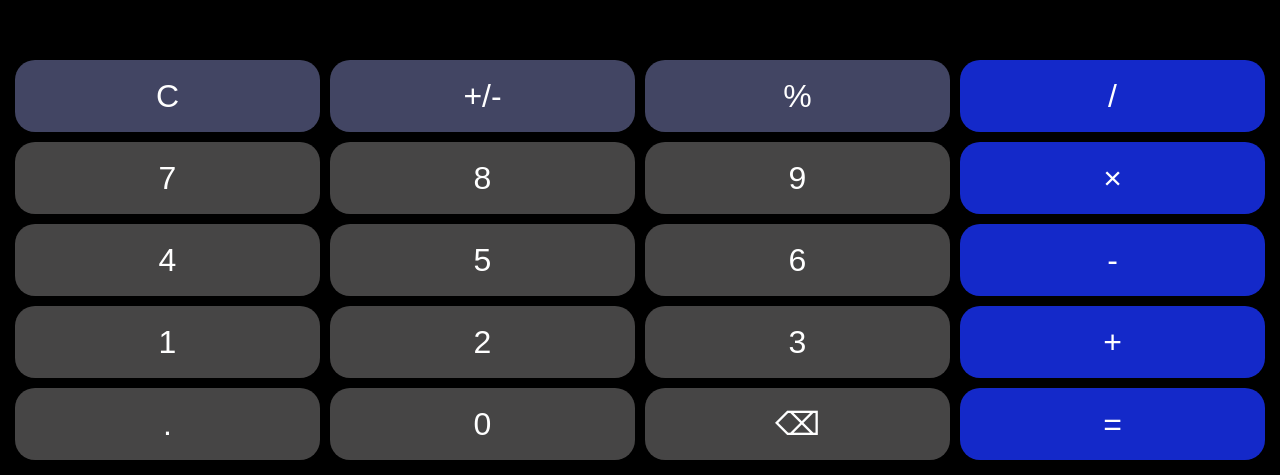
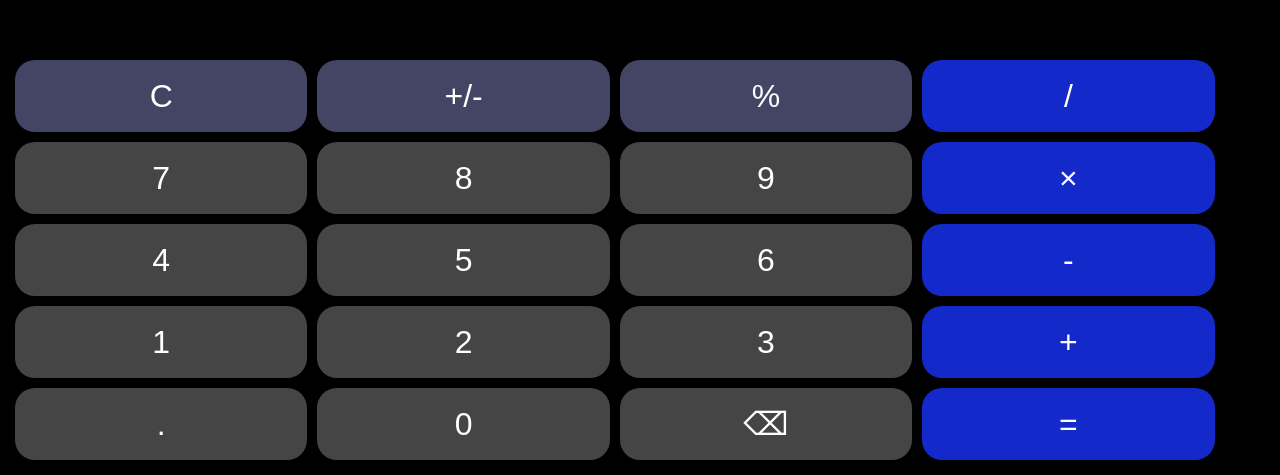
Before and after one commit to TobiasBuetschi/Calculator, a plain HTML site: page index.html in a window 1280 px wide. Shown: the part 325-800 px from the top of the page. Drawn offline with Linux system fonts and the light colour scheme.

Commit message:
Update style.css

```diff
--- a/style.css
+++ b/style.css
@@ -25,7 +25,7 @@ section {
 }
 
 .btn {
-  flex-basis: calc(25% - 10px);
+  flex-basis: calc(24% - 10px);
   margin: 5px;
   font-size: 32px;
   height: 72px;
```
